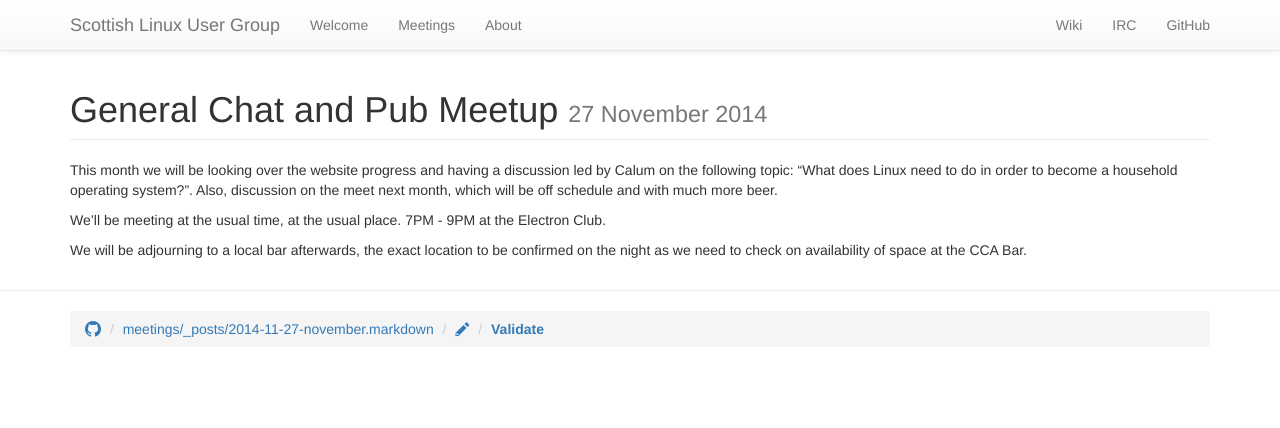
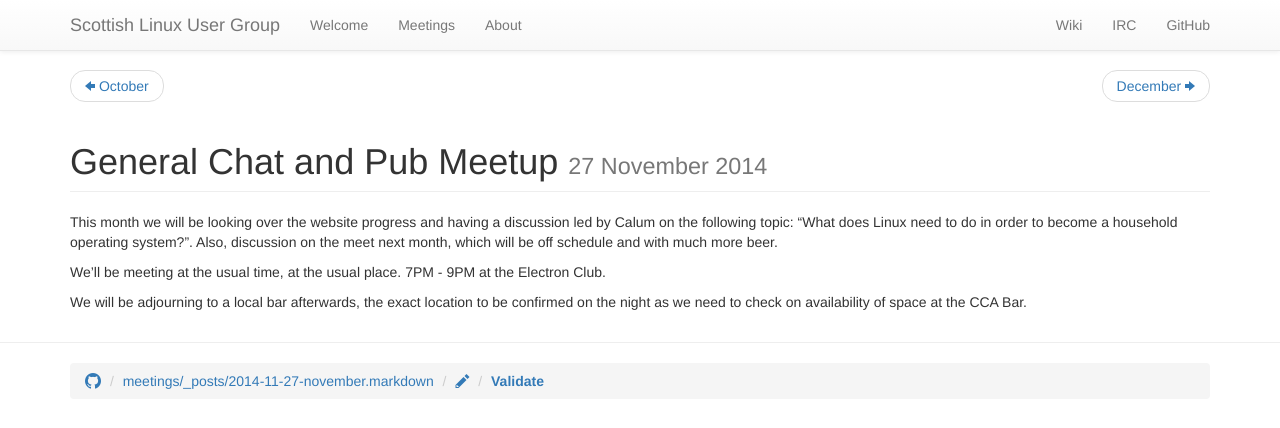
Before and after one commit to ScotLUG/scotlug.github.io, a Jekyll site: the page built from meetings/_posts/2014-11-27-november.markdown, in a window 1280 px wide. Shown: the top 428 px of the page. Built offline with Jekyll 4.4.1, drawn with Linux system fonts in a browser that asks for light colours.

Commit message:
Add pager to navigate between meetings

```diff
--- /dev/null
+++ b/_includes/pager.html
@@ -0,0 +1,10 @@
+<nav>
+  <ul class="pager">
+    {% if page.previous %}
+    <li class="previous"><a href="{{ page.previous.url }}" title="{{ page.previous.title }}"><span class="octicon octicon-arrow-left"></span> {{ page.previous.date | date: "%B" }}</a></li>
+    {% endif %}
+    {% if page.next %}
+    <li class="next"><a href="{{ page.next.url }}" title="{{ page.next.title }}">{{ page.next.date | date: "%B" }} <span class="octicon octicon-arrow-right"></span></a></li>
+    {% endif %}
+  </ul>
+</nav>
--- a/_layouts/default.html
+++ b/_layouts/default.html
@@ -25,6 +25,9 @@
     </div>
     {% endif %}
     <div class="container">
+      {% if page.previous or page.next %}
+      {% include pager.html %}
+      {% endif %}
       {% unless page.lead %}
       <h1 class="page-header">{{ page.title }}{% if page.date %} <small><time datetime="{{ page.date | date_to_xmlschema }}">{{ page.date | date_to_long_string }}</time></small>{% endif %}</h1>
       {% endunless %}
```
